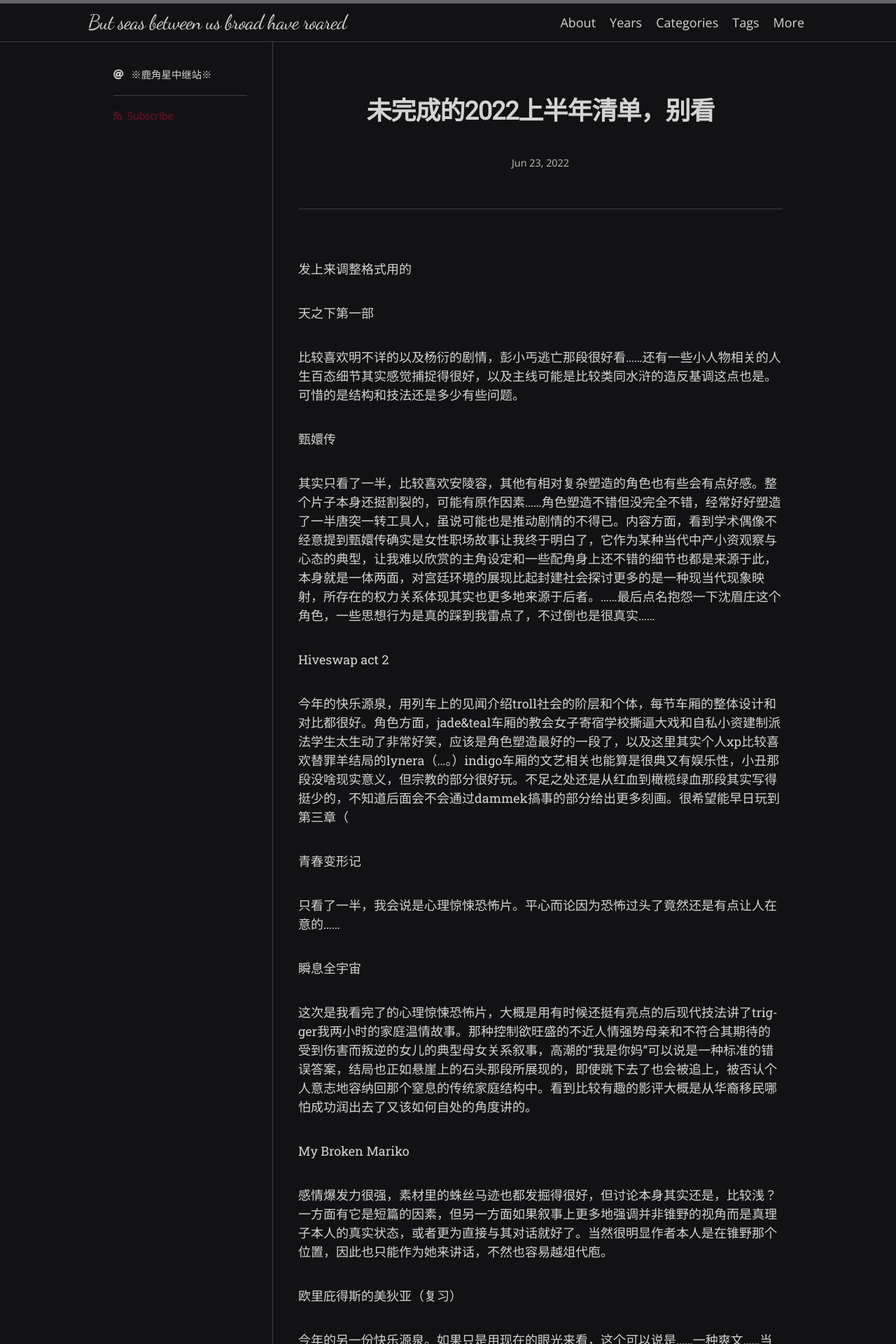
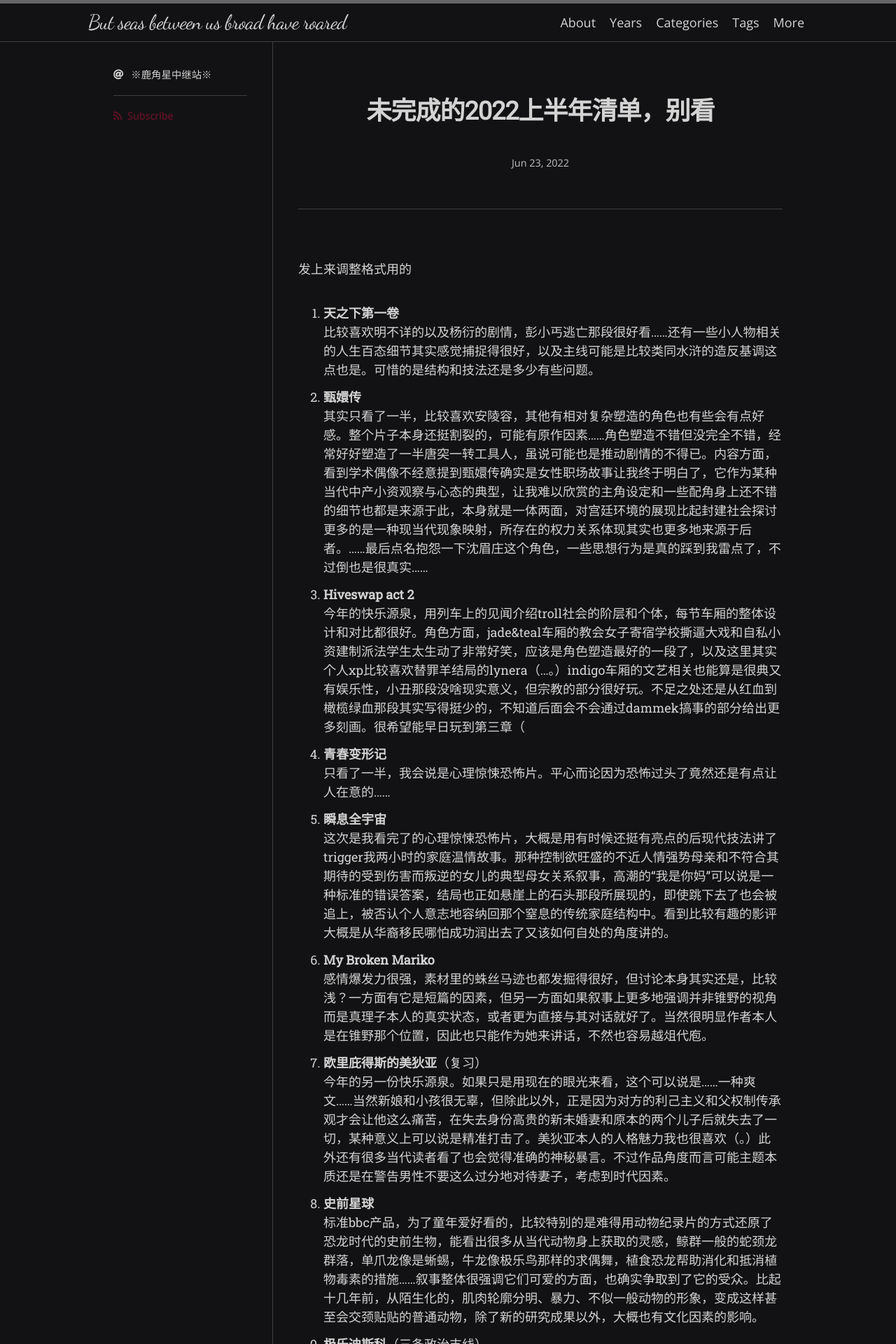
Before and after one commit to scatterdclouds/scatterdclouds.github.io, a Jekyll site: the page built from _posts/2022-06-23-testfile.md, in a window 1280 px wide. Shown: the top 1920 px of the page at 70% size. Built offline with Jekyll 4.4.1, drawn with Linux system fonts in a browser that asks for light colours; nearby versions of some CDN libraries; some web fonts are replaced; comment, search, counter and statistics services are not loaded; part of the change alters nothing that is shown.

Commit message:
Update 2022-06-23-testfile.md

```diff
--- a/_posts/2022-06-23-testfile.md
+++ b/_posts/2022-06-23-testfile.md
@@ -10,43 +10,23 @@ comments: true
 
 发上来调整格式用的
 
-天之下第一部
+1. **天之下第一卷** <br/> 比较喜欢明不详的以及杨衍的剧情，彭小丐逃亡那段很好看……还有一些小人物相关的人生百态细节其实感觉捕捉得很好，以及主线可能是比较类同水浒的造反基调这点也是。可惜的是结构和技法还是多少有些问题。
 
-比较喜欢明不详的以及杨衍的剧情，彭小丐逃亡那段很好看……还有一些小人物相关的人生百态细节其实感觉捕捉得很好，以及主线可能是比较类同水浒的造反基调这点也是。可惜的是结构和技法还是多少有些问题。
+2. **甄嬛传** <br/> 其实只看了一半，比较喜欢安陵容，其他有相对复杂塑造的角色也有些会有点好感。整个片子本身还挺割裂的，可能有原作因素……角色塑造不错但没完全不错，经常好好塑造了一半唐突一转工具人，虽说可能也是推动剧情的不得已。内容方面，看到学术偶像不经意提到甄嬛传确实是女性职场故事让我终于明白了，它作为某种当代中产小资观察与心态的典型，让我难以欣赏的主角设定和一些配角身上还不错的细节也都是来源于此，本身就是一体两面，对宫廷环境的展现比起封建社会探讨更多的是一种现当代现象映射，所存在的权力关系体现其实也更多地来源于后者。……最后点名抱怨一下沈眉庄这个角色，一些思想行为是真的踩到我雷点了，不过倒也是很真实……
 
-甄嬛传
+3. **Hiveswap act 2** <br/> 今年的快乐源泉，用列车上的见闻介绍troll社会的阶层和个体，每节车厢的整体设计和对比都很好。角色方面，jade&teal车厢的教会女子寄宿学校撕逼大戏和自私小资建制派法学生太生动了非常好笑，应该是角色塑造最好的一段了，以及这里其实个人xp比较喜欢替罪羊结局的lynera（…。）indigo车厢的文艺相关也能算是很典又有娱乐性，小丑那段没啥现实意义，但宗教的部分很好玩。不足之处还是从红血到橄榄绿血那段其实写得挺少的，不知道后面会不会通过dammek搞事的部分给出更多刻画。很希望能早日玩到第三章（
 
-其实只看了一半，比较喜欢安陵容，其他有相对复杂塑造的角色也有些会有点好感。整个片子本身还挺割裂的，可能有原作因素……角色塑造不错但没完全不错，经常好好塑造了一半唐突一转工具人，虽说可能也是推动剧情的不得已。内容方面，看到学术偶像不经意提到甄嬛传确实是女性职场故事让我终于明白了，它作为某种当代中产小资观察与心态的典型，让我难以欣赏的主角设定和一些配角身上还不错的细节也都是来源于此，本身就是一体两面，对宫廷环境的展现比起封建社会探讨更多的是一种现当代现象映射，所存在的权力关系体现其实也更多地来源于后者。……最后点名抱怨一下沈眉庄这个角色，一些思想行为是真的踩到我雷点了，不过倒也是很真实……
+4. **青春变形记** <br/> 只看了一半，我会说是心理惊悚恐怖片。平心而论因为恐怖过头了竟然还是有点让人在意的……
 
-Hiveswap act 2
+5. **瞬息全宇宙** <br/> 这次是我看完了的心理惊悚恐怖片，大概是用有时候还挺有亮点的后现代技法讲了trigger我两小时的家庭温情故事。那种控制欲旺盛的不近人情强势母亲和不符合其期待的受到伤害而叛逆的女儿的典型母女关系叙事，高潮的“我是你妈”可以说是一种标准的错误答案，结局也正如悬崖上的石头那段所展现的，即使跳下去了也会被追上，被否认个人意志地容纳回那个窒息的传统家庭结构中。看到比较有趣的影评大概是从华裔移民哪怕成功润出去了又该如何自处的角度讲的。
 
-今年的快乐源泉，用列车上的见闻介绍troll社会的阶层和个体，每节车厢的整体设计和对比都很好。角色方面，jade&teal车厢的教会女子寄宿学校撕逼大戏和自私小资建制派法学生太生动了非常好笑，应该是角色塑造最好的一段了，以及这里其实个人xp比较喜欢替罪羊结局的lynera（…。）indigo车厢的文艺相关也能算是很典又有娱乐性，小丑那段没啥现实意义，但宗教的部分很好玩。不足之处还是从红血到橄榄绿血那段其实写得挺少的，不知道后面会不会通过dammek搞事的部分给出更多刻画。很希望能早日玩到第三章（
+6. **My Broken Mariko** <br/> 感情爆发力很强，素材里的蛛丝马迹也都发掘得很好，但讨论本身其实还是，比较浅？一方面有它是短篇的因素，但另一方面如果叙事上更多地强调并非锥野的视角而是真理子本人的真实状态，或者更为直接与其对话就好了。当然很明显作者本人是在锥野那个位置，因此也只能作为她来讲话，不然也容易越俎代庖。
 
-青春变形记
+7. **欧里庇得斯的美狄亚**（复习） <br/> 今年的另一份快乐源泉。如果只是用现在的眼光来看，这个可以说是……一种爽文……当然新娘和小孩很无辜，但除此以外，正是因为对方的利己主义和父权制传承观才会让他这么痛苦，在失去身份高贵的新未婚妻和原本的两个儿子后就失去了一切，某种意义上可以说是精准打击了。美狄亚本人的人格魅力我也很喜欢（。）此外还有很多当代读者看了也会觉得准确的神秘暴言。不过作品角度而言可能主题本质还是在警告男性不要这么过分地对待妻子，考虑到时代因素。
 
-只看了一半，我会说是心理惊悚恐怖片。平心而论因为恐怖过头了竟然还是有点让人在意的……
+8. **史前星球** <br/> 标准bbc产品，为了童年爱好看的，比较特别的是难得用动物纪录片的方式还原了恐龙时代的史前生物，能看出很多从当代动物身上获取的灵感，鲸群一般的蛇颈龙群落，单爪龙像是蜥蜴，牛龙像极乐鸟那样的求偶舞，植食恐龙帮助消化和抵消植物毒素的措施……叙事整体很强调它们可爱的方面，也确实争取到了它的受众。比起十几年前，从陌生化的，肌肉轮廓分明、暴力、不似一般动物的形象，变成这样甚至会交颈贴贴的普通动物，除了新的研究成果以外，大概也有文化因素的影响。
 
-瞬息全宇宙
-
-这次是我看完了的心理惊悚恐怖片，大概是用有时候还挺有亮点的后现代技法讲了trigger我两小时的家庭温情故事。那种控制欲旺盛的不近人情强势母亲和不符合其期待的受到伤害而叛逆的女儿的典型母女关系叙事，高潮的“我是你妈”可以说是一种标准的错误答案，结局也正如悬崖上的石头那段所展现的，即使跳下去了也会被追上，被否认个人意志地容纳回那个窒息的传统家庭结构中。看到比较有趣的影评大概是从华裔移民哪怕成功润出去了又该如何自处的角度讲的。
-
-My Broken Mariko
-
-感情爆发力很强，素材里的蛛丝马迹也都发掘得很好，但讨论本身其实还是，比较浅？一方面有它是短篇的因素，但另一方面如果叙事上更多地强调并非锥野的视角而是真理子本人的真实状态，或者更为直接与其对话就好了。当然很明显作者本人是在锥野那个位置，因此也只能作为她来讲话，不然也容易越俎代庖。
-
-欧里庇得斯的美狄亚（复习）
-
-今年的另一份快乐源泉。如果只是用现在的眼光来看，这个可以说是……一种爽文……当然新娘和小孩很无辜，但除此以外，正是因为对方的利己主义和父权制传承观才会让他这么痛苦，在失去身份高贵的新未婚妻和原本的两个儿子后就失去了一切，某种意义上可以说是精准打击了。美狄亚本人的人格魅力我也很喜欢（。）此外还有很多当代读者看了也会觉得准确的神秘暴言。不过作品角度而言可能主题本质还是在警告男性不要这么过分地对待妻子，考虑到时代因素。
-
-史前星球
-
-标准bbc产品，为了童年爱好看的，比较特别的是难得用动物纪录片的方式还原了恐龙时代的史前生物，能看出很多从当代动物身上获取的灵感，鲸群一般的蛇颈龙群落，单爪龙像是蜥蜴，牛龙像极乐鸟那样的求偶舞，植食恐龙帮助消化和抵消植物毒素的措施……叙事整体很强调它们可爱的方面，也确实争取到了它的受众。比起十几年前，从陌生化的，肌肉轮廓分明、暴力、不似一般动物的形象，变成这样甚至会交颈贴贴的普通动物，除了新的研究成果以外，大概也有文化因素的影响。
-
-极乐迪斯科（三条政治支线）
-
-除了康米以外，道德主义支线写得最好，是关于当你信任体制能带来正常稳定的持续进步时它其实会背刺你的恐怖故事，荒诞和惊悚的元素都很鲜明：用投入十二分努力强行搭起来的破烂设备联系联盟这件事本身的荒诞性，不稳定的线路里嘈杂的乱码火星文背景音（或许像是灰域的效果？）和本应属于同事的电子音，联盟战舰接线员机械化的缺失的名字和脸，无机质的失真的蓝白配色，对话里就有的不妙暗示——他们不在乎其他的问题，也无法解决灰域，而且既然他们早已开始了记录，为什么普通人都对真实情况一无所知？——以及最后来到每个人头顶上的巨大阴影，从此消失的音讯。另外联盟的战舰在周围巡回监视这种危险的细节也都很到位，最后的结局讽刺性很强，忽视所有危险预兆走到底变成了这样。安资线对于当代商业营销和股市荒诞性的挖苦还是很生动的，买路灯的彩蛋也很幽默，但除此以外没有其他方向的展开，比如心理因素和实际后果等等，导致总感觉缺点什么。法西斯线的incel和性功能笑话不错……整体生硬怪异的氛围也还挺合适的，我会说在角色/玩家主观层面尝试的讨论深度可能大于安资线，但真的有点太怪了，也相对比较短。
-
-说起来这也是它出现在我清单上的第三年了，真的很想早日看到ZAUM新作情报……
+9. **极乐迪斯科**（三条政治支线） <br/> 除了康米以外，道德主义支线写得最好，是关于当你信任体制能带来正常稳定的持续进步时它其实会背刺你的恐怖故事，荒诞和惊悚的元素都很鲜明：用投入十二分努力强行搭起来的破烂设备联系联盟这件事本身的荒诞性，不稳定的线路里嘈杂的乱码火星文背景音（或许像是灰域的效果？）和本应属于同事的电子音，联盟战舰接线员机械化的缺失的名字和脸，无机质的失真的蓝白配色，对话里就有的不妙暗示——他们不在乎其他的问题，也无法解决灰域，而且既然他们早已开始了记录，为什么普通人都对真实情况一无所知？——以及最后来到每个人头顶上的巨大阴影，从此消失的音讯。另外联盟的战舰在周围巡回监视这种危险的细节也都很到位，最后的结局讽刺性很强，忽视所有危险预兆走到底变成了这样。安资线对于当代商业营销和股市荒诞性的挖苦还是很生动的，买路灯的彩蛋也很幽默，但除此以外没有其他方向的展开，比如心理因素和实际后果等等，导致总感觉缺点什么。法西斯线的incel和性功能笑话不错……整体生硬怪异的氛围也还挺合适的，我会说在角色/玩家主观层面尝试的讨论深度可能大于安资线，但真的有点太怪了，也相对比较短。 <br/> 说起来这也是它出现在我清单上的第三年了，真的很想早日看到ZAUM新作情报……
 
 今年就不再反复安利极乐迪斯科了……所以：
 
```
